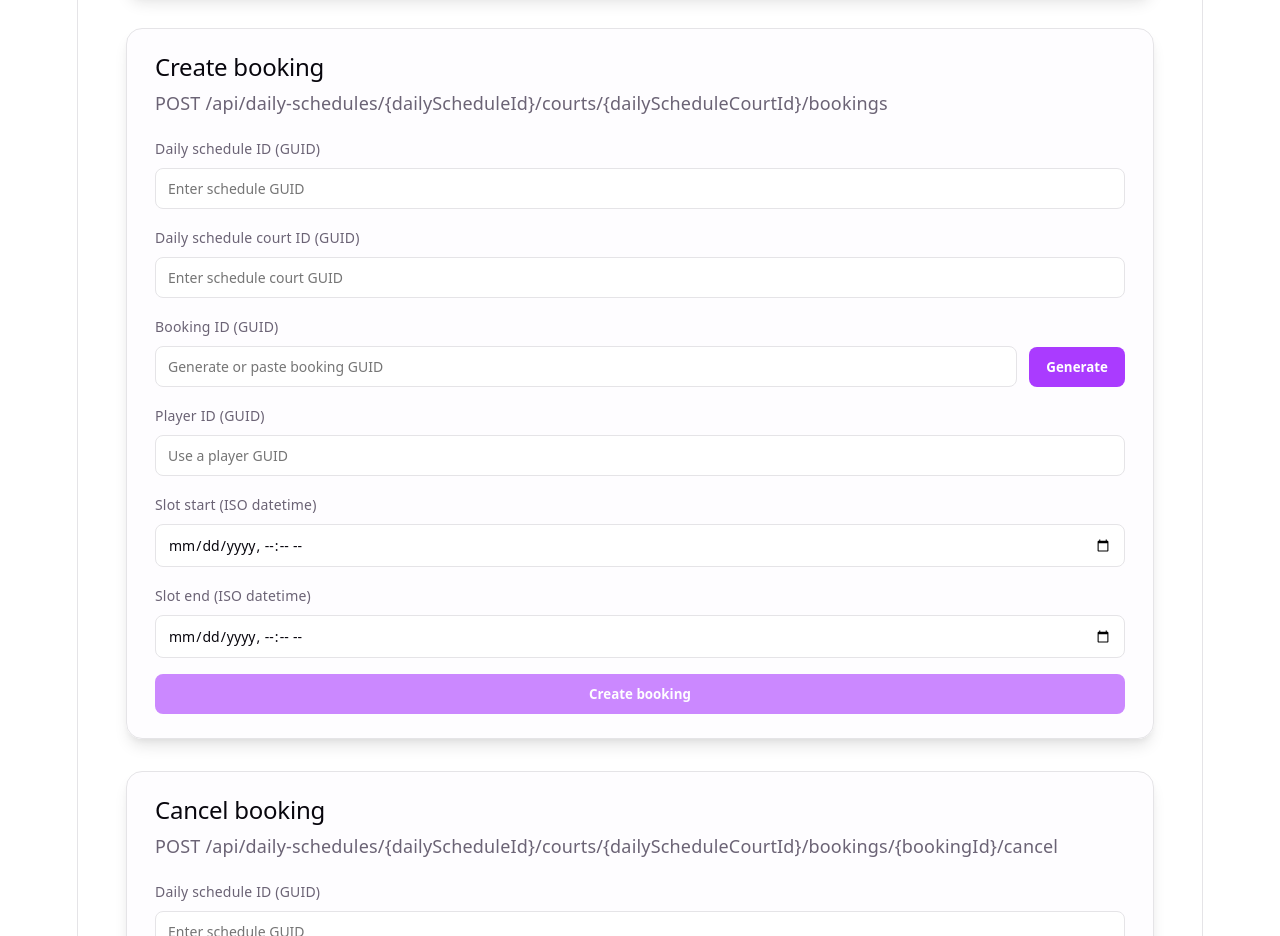
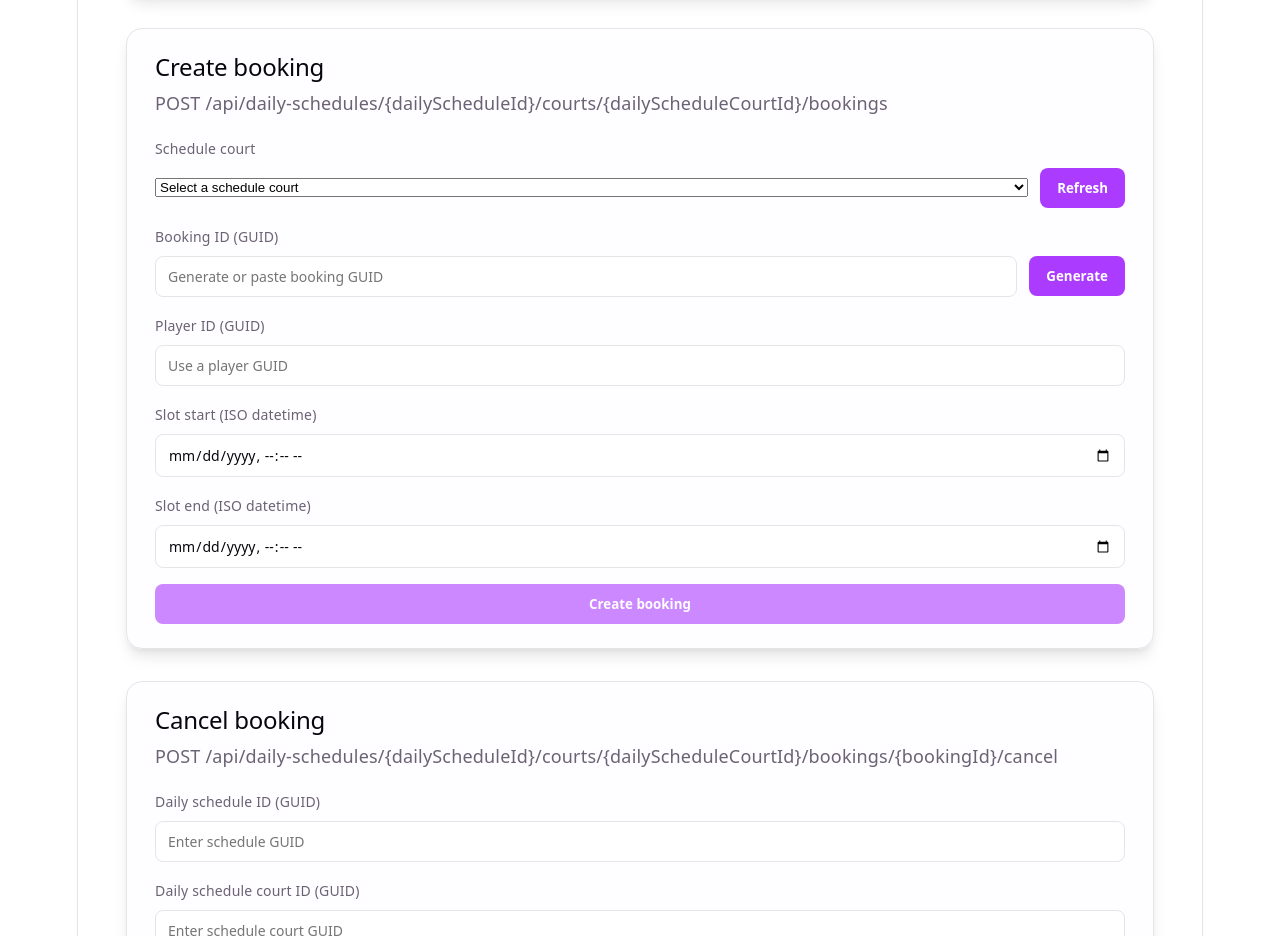
Before and after one commit to EQKim/ViaPadelClub-Kim-DCA1-Frontend, a React (Vite) app in the folder viapadelclub-kim-dca1-frontend/: page / in a window 1280 px wide. Shown: the part 2880-3816 px from the top of the page. Built offline with nearby package versions, Linux system fonts and the light colour scheme.

Commit message:
Improve booking picker with schedule courts
- load schedule courts from upcoming schedules
- replace manual schedule/court IDs with a single selector
- add refresh button and empty state for schedule courts
- keep booking creation request unchanged

```diff
--- a/viapadelclub-kim-dca1-frontend/src/App.tsx
+++ b/viapadelclub-kim-dca1-frontend/src/App.tsx
@@ -141,6 +141,7 @@ function App() {
     dailyScheduleId: '',
     dailyScheduleCourtId: '',
   })
+  const [bookingSelection, setBookingSelection] = useState('')
   const [bookingStatus, setBookingStatus] = useState<string | null>(null)
   const [bookingError, setBookingError] = useState<string | null>(null)
   const [bookingLoading, setBookingLoading] = useState(false)
@@ -450,6 +451,7 @@ function App() {
       setBookingStatus('Booking created.')
       setBookingState(initialBookingState)
       setBookingTarget({ dailyScheduleId: '', dailyScheduleCourtId: '' })
+      setBookingSelection('')
     } catch (error) {
       setBookingError(
         error instanceof Error ? error.message : 'Failed to create booking',
@@ -1008,31 +1010,50 @@ function App() {
         </div>
         <form className="form" onSubmit={handleBookingSubmit}>
           <label className="field">
-            Daily schedule ID (GUID)
-            <input
-              value={bookingTarget.dailyScheduleId}
-              onChange={(event) =>
-                setBookingTarget((current) => ({
-                  ...current,
-                  dailyScheduleId: event.target.value,
-                }))
-              }
-              placeholder="Enter schedule GUID"
-            />
+            Schedule court
+            <div className="field-row">
+              <select
+                value={bookingSelection}
+                onChange={(event) => {
+                  const value = event.target.value
+                  setBookingSelection(value)
+                  if (!value) {
+                    setBookingTarget({ dailyScheduleId: '', dailyScheduleCourtId: '' })
+                    return
+                  }
+                  const [dailyScheduleId, dailyScheduleCourtId] = value.split('|')
+                  setBookingTarget({
+                    dailyScheduleId: dailyScheduleId ?? '',
+                    dailyScheduleCourtId: dailyScheduleCourtId ?? '',
+                  })
+                }}
+              >
+                <option value="">Select a schedule court</option>
+                {schedules.flatMap((schedule) =>
+                  (schedule.courts ?? []).map((court) => {
+                    const label = `${court.courtName} - ${schedule.windowStart} to ${schedule.windowEnd} - ${schedule.status} - ${court.activeBookings} active bookings${court.isVipOnly ? ' - VIP only' : ''}`
+                    return (
+                      <option
+                        key={`${schedule.dailyScheduleId}-${court.dailyScheduleCourtId}`}
+                        value={`${schedule.dailyScheduleId}|${court.dailyScheduleCourtId}`}
+                      >
+                        {label}
+                      </option>
+                    )
+                  }),
+                )}
+              </select>
+              <button type="button" onClick={loadSchedules} disabled={scheduleLoading}>
+                {scheduleLoading ? 'Refreshing...' : 'Refresh'}
+              </button>
+            </div>
           </label>
-          <label className="field">
-            Daily schedule court ID (GUID)
-            <input
-              value={bookingTarget.dailyScheduleCourtId}
-              onChange={(event) =>
-                setBookingTarget((current) => ({
-                  ...current,
-                  dailyScheduleCourtId: event.target.value,
-                }))
-              }
-              placeholder="Enter schedule court GUID"
-            />
-          </label>
+          {!scheduleLoading &&
+            schedules.length > 0 &&
+            schedules.every((schedule) => (schedule.courts ?? []).length === 0) && (
+              <p className="status muted">No schedule courts available.</p>
+            )}
+          {scheduleError && <p className="status error">{scheduleError}</p>}
           <label className="field">
             Booking ID (GUID)
             <div className="field-row">
```
Also changed, not shown: viapadelclub-kim-dca1-frontend/src/api/types.ts (+10 -0 lines).
